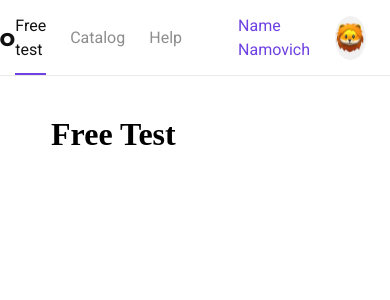
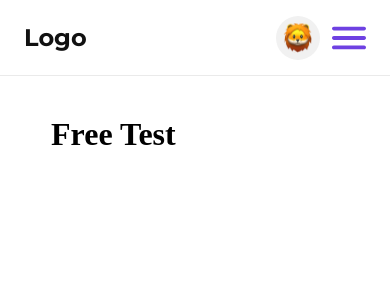
Before and after one commit to vakhno/Koroka-Test, a React (Create React App) app: page /Koroka/test in a window 390 px wide. Shown: the top 300 px of the page. Built offline with nearby package versions, Linux system fonts and the light colour scheme.

Commit message:
Added medias and burger menu

```diff
--- a/src/components/CourseCart/CourseCart.sass
+++ b/src/components/CourseCart/CourseCart.sass
@@ -4,9 +4,9 @@
 	background: $white
 	border-radius: 8px
 	width: 100%
-	max-width: 400px
+	max-width: 560px
 	box-shadow: $shadowDefault
-	max-height: 347px
+	min-height: 347px
 	height: 100%
 	overflow: hidden
 	&__wrapper
@@ -94,3 +94,21 @@
 				max-width: 77px
 			&:not(:last-of-type)
 				margin-right: 6px
+
+@media screen and ( max-width: 520px )
+	.course-cart
+		&__course-info
+			flex-direction: column
+		&__course-info-item
+			&:not(:last-of-type)
+				margin-bottom: 8px
+		&__buttons-block
+			flex-direction: column
+			align-items: center
+			.button
+				&:first-child
+					max-width: 100%
+				&:nth-child(2)
+					max-width: 100%
+				&:not(:last-of-type)
+					margin-right: 0px
--- a/src/components/Header/Header.js
+++ b/src/components/Header/Header.js
@@ -1,11 +1,12 @@
-import React from 'react'
+import React, {useState, useEffect} from 'react'
 // styles
 import './Header.sass'
 // router-dom
 import {NavLink, Link} from 'react-router-dom'
 // content
 import LionIcon from '../../images/icons/lionIcon.svg'
-
+import {ReactComponent as CloseMenu} from '../../images/icons/closeMenuIcon.svg'
+import {ReactComponent as OpenMenu} from '../../images/icons/openMenuIcon.svg'
 
 function Header() {
 	const navItems = [
@@ -22,17 +23,35 @@ function Header() {
 			path: "/help",
 		},
 	]
+	const [desktopMenu, setDesktopMenu] = useState(true)
+	const [isBurgerOpened, setIsBurgerOpened] = useState(false)
+	const checkResolution = () => {
+		if(window.innerWidth <= 780){
+			setDesktopMenu(false)
+			console.log('меньше=false')
+		}else{
+			setDesktopMenu(true)
+			setIsBurgerOpened(false)
+			console.log('больше=true')
+		}
+	}
+
+	useEffect(() => {
+		checkResolution()
+	})
+
+	window.addEventListener('resize', checkResolution)
 
 	return (
 		<header className='header'>
 			<div className="header__wrapper">
 				<Link to='/' className="header__logo">Logo</Link>
-				<nav className="header__nav">
-					<ul className="header__nav-items">
+				<nav className={`nav ${desktopMenu ? 'nav--desktop' : 'nav--mobile'} ${isBurgerOpened ? 'nav--mobile--active' : ''}`}>
+					<ul className="nav__items">
 						{
 							navItems.map( (elem, index) => {
-								return	<li className="header__nav-item" key={`${elem.title}_${index}`}>
-											<NavLink exact to={elem.path} activeClassName="header__nav-link--active" className="header__nav-link">{elem.title}</NavLink>
+								return	<li className="nav__item" key={`${elem.title}_${index}`} onClick={() => setIsBurgerOpened(false)}>
+											<NavLink exact to={elem.path} activeClassName="nav__link--active" className="nav__link">{elem.title}</NavLink>
 										</li>
 							})
 						}
@@ -42,6 +61,12 @@ function Header() {
 					<div className="header__profile-name">Name Namovich</div>
 					<div className="header__profile-logo"><img src={LionIcon} alt="User Icon"/></div>
 				</div>
+				{
+					!desktopMenu &&
+						<>
+							{isBurgerOpened ? <CloseMenu className='burger-icon' onClick={() => setIsBurgerOpened(false)}/> : <OpenMenu className='burger-icon' onClick={ () => setIsBurgerOpened(true)}/> }
+						</>
+				}
 			</div>
 		</header>
 	)
--- a/src/components/Header/Header.sass
+++ b/src/components/Header/Header.sass
@@ -23,38 +23,6 @@
 		@extend .h5BoldMontserrat
 		&:hover
 			color: $primary
-	&__nav
-		height: 100%
-		display: flex
-		margin-right: 56px
-	&__nav-items
-		display: flex
-		align-items: center
-		list-style: none
-	&__nav-item
-		height: 100%
-		&:not(:last-of-type)
-			margin-right: 24px
-	&__nav-link
-		height: 100%
-		display: flex
-		align-items: center
-		position: relative
-		text-decoration: none
-		color: rgba(17, 17, 17, 0.48)
-		@extend .p2RegularRoboto
-		&:hover
-			color: $black
-		&--active
-			color: $black
-			&::after
-				content: ''
-				position: absolute
-				bottom: 0
-				left: 0
-				width: 100%
-				height: 2px
-				background: $primary
 	&__profile
 		display: flex
 		align-items: center
@@ -79,3 +47,90 @@
 				top: 50%
 				left: 50%
 				transform: translate(-50%, -50%)
+
+.nav
+	&--desktop
+		height: 100%
+		display: flex
+		margin-right: 56px
+		.nav
+			&__items
+				display: flex
+				align-items: center
+				list-style: none
+			&__item
+				height: 100%
+				&:not(:last-of-type)
+					margin-right: 24px
+			&__link
+				height: 100%
+				display: flex
+				align-items: center
+				position: relative
+				text-decoration: none
+				color: rgba(17, 17, 17, 0.48)
+				@extend .p2RegularRoboto
+				&:hover
+					color: $black
+				&--active
+					color: $black
+					&::after
+						content: ''
+						position: absolute
+						bottom: 0
+						left: 0
+						width: 100%
+						height: 2px
+						background: $primary
+	&--mobile
+		margin-right: 0
+		position: fixed
+		min-height: 100%
+		width: 100%
+		top: 0
+		right: -100%
+		margin-top: $header
+		background: $grayS
+		.nav
+			&__items
+				height: 100%
+				display: flex
+				flex-direction: column
+				align-items: center
+				justify-content: center
+				list-style: none
+			&__item
+				height: 100%
+				width: 100%
+			&__link
+				padding: 22px 0
+				width: 100%
+				height: 100%
+				display: flex
+				justify-content: center
+				align-items: center
+				position: relative
+				text-decoration: none
+				color: rgba(17, 17, 17, 0.48)
+				@extend .h6BoldMontserrat
+				&:hover
+					color: $black
+					background: $disabled
+				&--active
+					color: $grayK
+					background: $grayL
+	&--mobile--active
+		right: 0
+
+.burger-icon, svg
+	width: 34px
+	height: 34px
+	path
+		fill: $primary
+
+@media screen and ( max-width:  780px )
+	.header
+		&__profile
+			margin-right: 12px
+			&-name
+				display: none
--- a/src/index.sass
+++ b/src/index.sass
@@ -23,5 +23,5 @@ body
 	margin: 0 auto
 	height: 100%
 	padding: $header+40px 51px 77px 51px
-	max-width: 1264px
+	max-width: calc(1264px + 102px)
 	width: 100%
--- a/src/pages/Catalog/Catalog.sass
+++ b/src/pages/Catalog/Catalog.sass
@@ -5,8 +5,9 @@
 		display: grid
 		justify-content: center
 		justify-items: center
-		grid-template-columns: repeat(auto-fit, minmax(320px, 1fr))
+		grid-template-columns: repeat(auto-fit, minmax(380px, 1fr))
 		grid-gap: 32px
+		margin-bottom: 32px
 	&__page-info
 		margin-bottom: 32px
 	&__title
@@ -26,3 +27,18 @@
 		.datalist
 			width: 100%
 			max-width: 259px
+
+@media screen and ( max-width: 620px )
+	.catalog
+		&__courses
+			grid-template-columns: 1fr
+		&__title
+			text-align: center
+		&__text
+			text-align: center
+		&__search-form
+			flex-direction: column
+			.input-search
+				margin-bottom: 16px
+			.datalist
+				max-width: 100%
--- a/src/pages/SignIn/Form2.js
+++ b/src/pages/SignIn/Form2.js
@@ -96,7 +96,7 @@ function Form2() {
 					ref={register({
 						required: "Required field",
 					})}
-				/>I accept the terms of the offer of<span className='accent-text' onClick={ () => setPrivacyPoliceModal(true)}>&ensp;the privacy policy</span>
+				/><span>I accept the terms of the offer of<span className='accent-text' onClick={ () => setPrivacyPoliceModal(true)}>&ensp;the privacy policy</span></span>
 			</label>
 			<PrivicyPolice isOpen={privacyPoliceModal} onClose={() => setPrivacyPoliceModal(false)}/>
 		</form>
--- a/src/pages/SignIn/SignIn.sass
+++ b/src/pages/SignIn/SignIn.sass
@@ -13,7 +13,6 @@
 	left: 50%
 	transform: translate(-50%, -50%)
 	padding: 32px
-	margin: 0 16px
 	&__text
 		@extend .p2RegularRoboto
 	&__title
@@ -89,3 +88,19 @@
 		.button
 			&:not(:last-of-type)
 				margin-bottom: 8px
+
+@media only screen and (max-width : 420px)
+	.profile
+		&__title
+			text-align: center
+		&__links
+			width: 100%
+		&__link
+			text-align: center
+			width: 100%
+		&__social-losung
+			display: none
+		&__social-links
+			width: 100%
+			display: flex
+			justify-content: center
--- a/src/sass/variables.sass
+++ b/src/sass/variables.sass
@@ -370,7 +370,7 @@ $shadowActive: 0px 4px 4px rgba(51, 51, 51, 0.04), 0px 4px 24px rgba(51, 51, 51,
 		margin: 0 12px 0 0
 		cursor: pointer
 		height: 24px
-		width: 24px
+		min-width: 24px
 		border: 1px solid $grayS
 		border-radius: 4px
 		z-index: 10
```
Also changed, not shown: src/images/icons/closeMenuIcon.svg (added), src/images/icons/openMenuIcon.svg (added).
